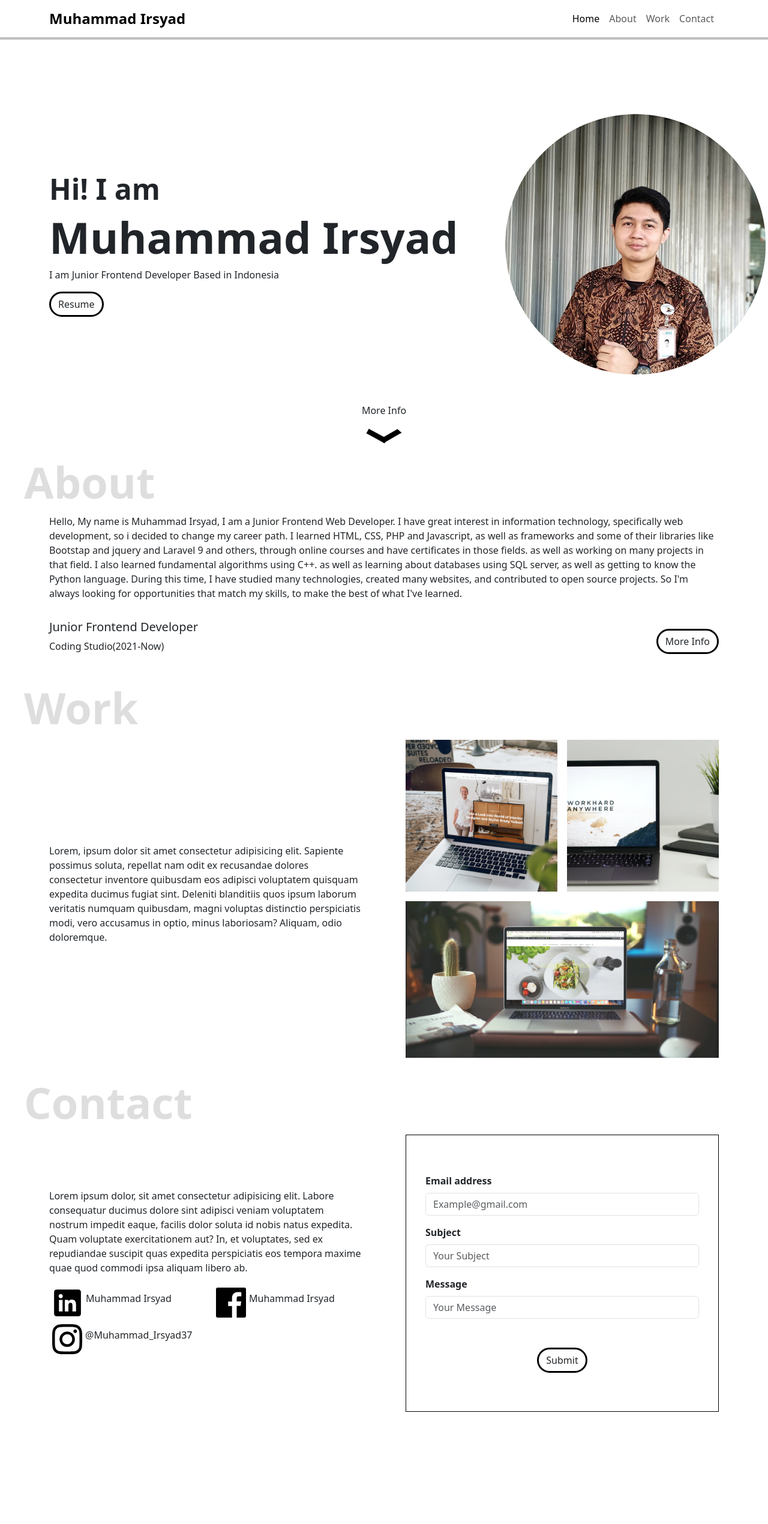
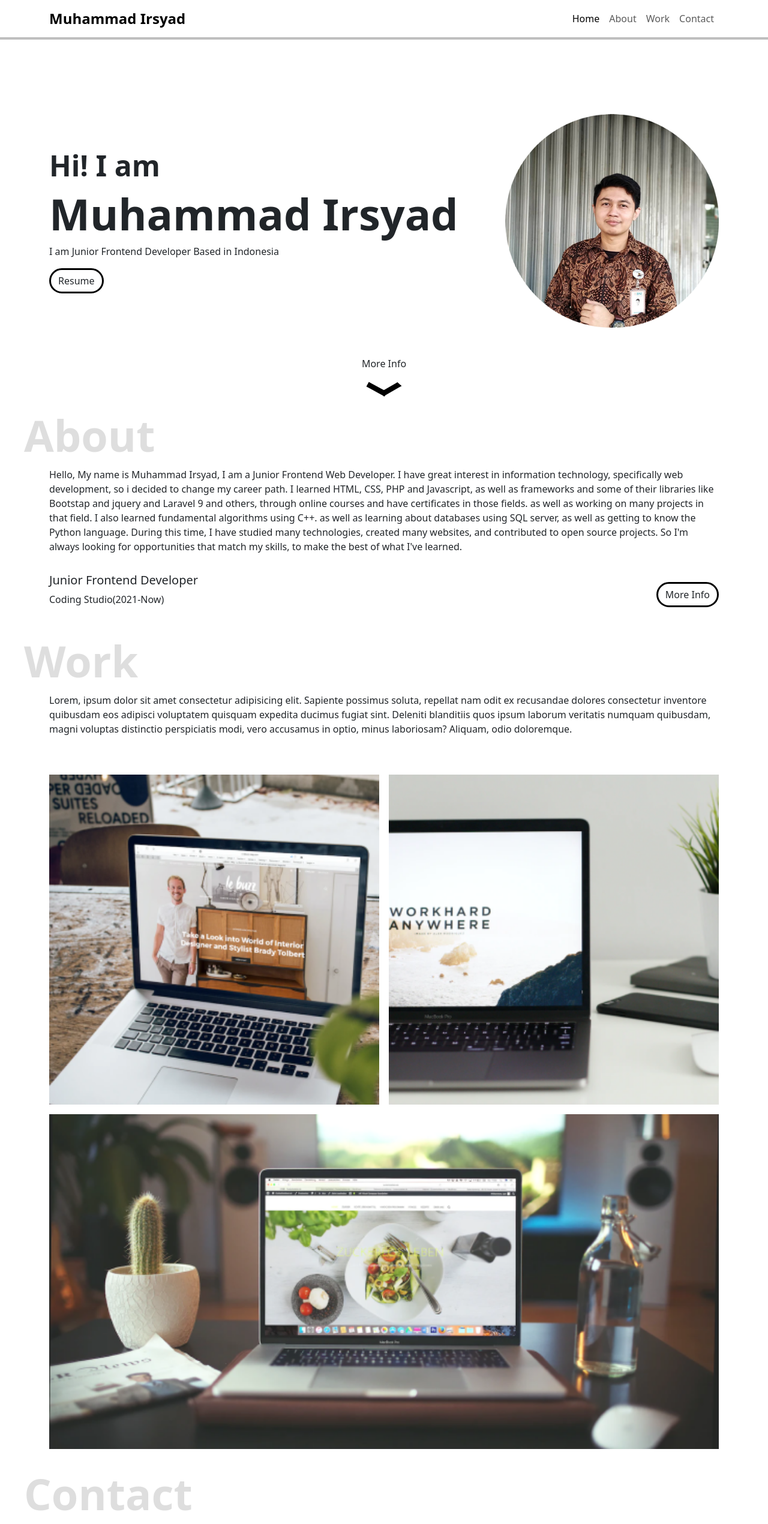
Before and after one commit to MuhammadIrsyad95/Portfolio, a plain HTML site: page index.html in a window 1280 px wide. Shown: the top 2540 px of the page at 60% size. Before the commit the page ends 2481 px from the top, so only its background shows below. Drawn offline with nearby package versions, Linux system fonts and the light colour scheme.

Commit message:
add responsive

```diff
--- a/index.html
+++ b/index.html
@@ -17,7 +17,7 @@
   <body>
     <nav class="navbar navbar-expand-lg">
       <div class="container">
-        <a class="navbar-brand fs-4 fw-bold" href="#">Muhammad Irsyad</a>
+        <a class="navbar-brand fs-4 fw-bold" href="#home">Muhammad Irsyad</a>
         <button
           class="navbar-toggler"
           type="button"
@@ -35,34 +35,34 @@
               <a class="nav-link active" aria-current="page" href="#">Home</a>
             </li>
             <li class="nav-item">
-              <a class="nav-link" href="#">About</a>
+              <a class="nav-link" href="#about">About</a>
             </li>
             <li class="nav-item">
-              <a class="nav-link" href="#">Work</a>
+              <a class="nav-link" href="#work">Work</a>
             </li>
             <li class="nav-item">
-              <a class="nav-link" href="#">Contact</a>
+              <a class="nav-link" href="#contact">Contact</a>
             </li>
           </ul>
         </div>
       </div>
     </nav>
     <section id="home" class="home container">
-      <div class="row d-flex align-items-center">
-        <div class="col-8">
+      <div class="row d-flex align-items-center flex-md-row flex-column-reverse">
+        <div class="col 12 col-md-8">
           <h3 class="fw-semibold">Hi! I am</h3>
           <h1 class="fw-bold">Muhammad Irsyad</h1>
           <p>I am Junior Frontend Developer Based in Indonesia</p>
           <a class="btn button" href="images/FOTO IRSYAD OKE.png" download>Resume</a>
         </div>
-        <div class="col-4">
+        <div class="col 12 col-md-4 d-flex justify-content-md-end justify-content-center">
           <img src="images/FOTO IRSYAD OKE.png" alt="potrait" />
         </div>
       </div>
-      <div class="arrow w-100 d-flex align-items-center flex-column mt-5">
-        <a class="text-decoration-none text-dark" href="#about">More Info</a>
+      <a href="#about" class="text-decoration-none arrow w-100 d-flex align-items-center flex-column mt-5">
+        <div class="text-dark" >More Info</div>
         <img id="arrow" class="mt-2" src="images/arrow.svg" alt="arrow icon" />
-      </div>
+      </a>
     </section>
     <section id="about" class="about container">
       <p>
@@ -104,10 +104,10 @@
     </section>
     <section id="work" class="work container">
         <div class="row d-flex align-items-center gap-5" >
-            <div class="col">
+            <div class="col-12 col-5">
                 <p>Lorem, ipsum dolor sit amet consectetur adipisicing elit. Sapiente possimus soluta, repellat nam odit ex recusandae dolores consectetur inventore quibusdam eos adipisci voluptatem quisquam expedita ducimus fugiat sint. Deleniti blanditiis quos ipsum laborum veritatis numquam quibusdam, magni voluptas distinctio perspiciatis modi, vero accusamus in optio, minus laboriosam? Aliquam, odio doloremque.</p>
             </div>
-            <div class="col work-img">
+            <div class="col-12 col-6 work-img">
                 <div id="work-1" class="work-img-item">
                     <img src="images/work-1.png" alt="work 1" >
                 </div>
@@ -122,25 +122,25 @@
     </section>
     <section id="contact" class="contact container" onsubmit="onFormSubmit(event)">
         <div class="row d-flex align-items-center gap-5">
-            <div class="col">
+            <div class="col-12 col-lg-6">
                 <p>Lorem ipsum dolor, sit amet consectetur adipisicing elit. Labore consequatur ducimus dolore sint adipisci veniam voluptatem nostrum impedit eaque, facilis dolor soluta id nobis natus expedita. Quam voluptate exercitationem aut? In, et voluptates, sed ex repudiandae suscipit quas expedita perspiciatis eos tempora maxime quae quod commodi ipsa aliquam libero ab.</p>
                 <div class="row">
                     <div class="col d-flex align-items-center">
-                        <img src="images/LINKEDIN LOGO.svg" alt="linkedin">
-                        <p>Muhammad Irsyad</p>
+                        <img class="w-25" src="images/LINKEDIN LOGO.svg" alt="linkedin">
+                        <p class="mb-0 ms-2">Muhammad Irsyad</p>
                     </div>
                     <div class="col d-flex align-items-center">
-                        <img src="images/Facebook.svg" alt="Facebook">
-                        <p>Muhammad Irsyad</p>
+                        <img class="w-25" src="images/Facebook.svg" alt="Facebook">
+                        <p class="mb-0 ms-2">Muhammad Irsyad</p>
                     </div>
                     <div class="col d-flex align-items-center">
-                        <img src="images/Instagram.svg" alt="Instagram">
-                        <p>@Muhammad_Irsyad37</p>
+                        <img class="w-25" src="images/Instagram.svg" alt="Instagram">
+                        <p class="mb-0 ms-2">@Muhammad_Irsyad37</p>
                     </div>
 
                 </div>
             </div>
-            <div class="col">
+            <div class="col-12 col-lg-5">
                 <form class="contact-form">
                     <div class="mb-3">
                       <label for="inp_email" class="form-label">Email address</label>
--- a/style.css
+++ b/style.css
@@ -32,6 +32,9 @@ section::before {
 }
 .home h3 {
   font-size: 48px;
+}
+.home img {
+  width: 100%;
 }
 .home .arrow img {
   width: 60px;
@@ -114,6 +117,17 @@ section::before {
 .form-label {
   font-weight: 700;
 }
+@media only screen and (max-width: 768px) {
+  .home img {
+    width: 50%;
+  }
+}
+@media only screen and (max-width: 576px) {
+  section::before {
+    left: -10px;
+    font-size: 64px;
+  }
+}
 @keyframes upDown {
   0% {
     transform: translateY(0);
```
